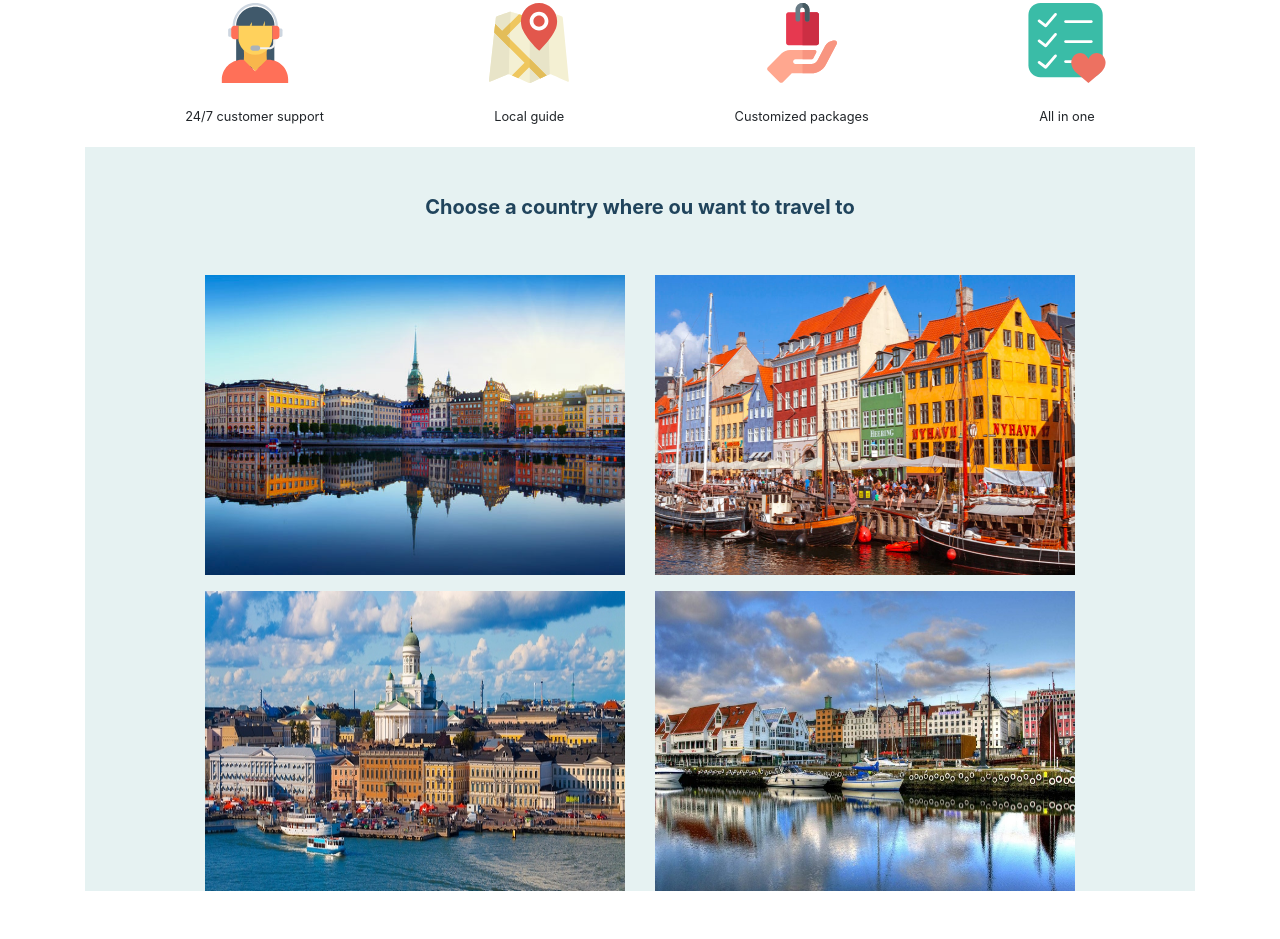
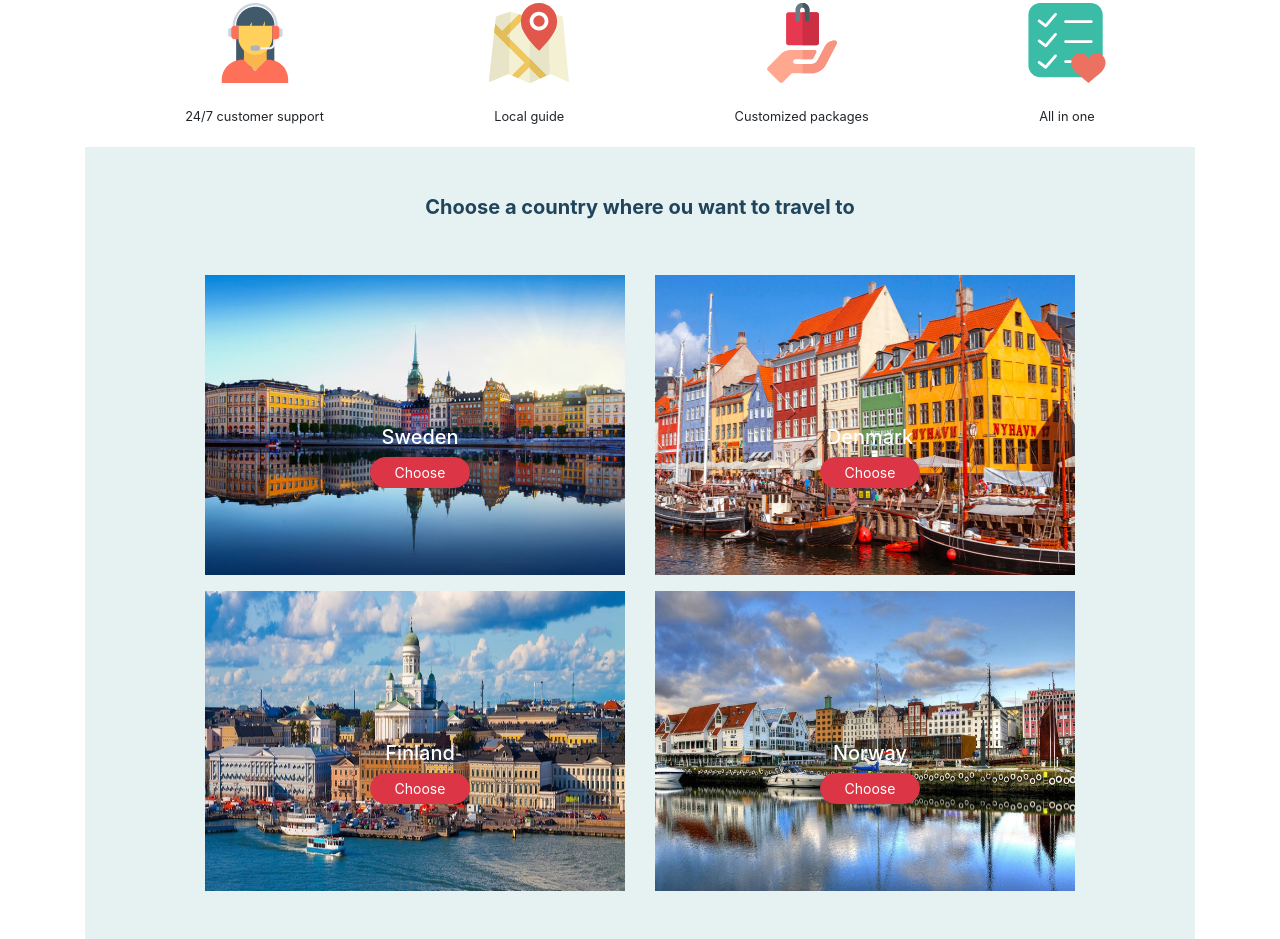
Before and after one commit to tingan/globuzzer, a website: page public/index.html in a window 1280 px wide. Shown: the part 843-1782 px from the top of the page. Before the commit the page ends 1734 px from the top, so only its background shows below. Drawn offline with Linux system fonts and the light colour scheme.

Commit message:
add gallery image buttons

```diff
--- a/public/index.html
+++ b/public/index.html
@@ -212,15 +212,31 @@
 
                 <div class="col-md-5 mb-2">
                     <img class="img-fluid" src="images/stockholm.jpg" alt="stoclholm">
+                    <div class="country-caption position-absolute d-flex flex-column align-items-center">
+                        <h5>Sweden</h5>
+                        <button class="btn btn-discover rounded btn-sm btn-danger">Choose</button>
+                    </div>
                 </div>
                 <div class="col-md-5  mb-2">
-                    <img class="img-fluid" src="images/copenhangen.jpg" alt="stoclholm">
+                    <img class="img-fluid" src="images/copenhangen.jpg" alt="copenhangen">
+                    <div class="country-caption position-absolute d-flex flex-column align-items-center">
+                        <h5>Denmark</h5>
+                        <button class="btn btn-discover rounded btn-sm btn-danger">Choose</button>
+                    </div>
                 </div>
-                <div class="col-md-5  mt-2">
-                    <img class="img-fluid" src="images/helsinki.jpg" alt="stoclholm">
+                <div class="col-md-5  mt-2 mb-md-5">
+                    <img class="img-fluid" src="images/helsinki.jpg" alt="helsinki">
+                    <div class="country-caption position-absolute d-flex flex-column align-items-center">
+                        <h5>Finland</h5>
+                        <button class="btn btn-discover rounded btn-sm btn-danger">Choose</button>
+                    </div>
                 </div>
-                <div class="col-md-5  mt-2">
-                    <img class="img-fluid" src="images/olso.jpg" alt="stoclholm">
+                <div class="col-md-5  mt-2 mb-md-5 mb-sm-5">
+                    <img class="img-fluid" src="images/olso.jpg" alt="oslo">
+                    <div class="country-caption position-absolute d-flex flex-column align-items-center">
+                        <h5>Norway</h5>
+                        <button class="btn btn-discover rounded btn-sm btn-danger">Choose</button>
+                    </div>
                 </div>
 
             </div>
--- a/public/sass/custom.scss
+++ b/public/sass/custom.scss
@@ -1,4 +1,10 @@
 @import "variables/*";
+
+
+a[href], input[type='submit'], input[type='image'], label[for], select, button, .pointer {
+    cursor: pointer;
+}
+
 .navbar-custom {
     background-color: $darkBlack;
 }
@@ -65,6 +71,7 @@
 
 .btn-discover {
     border-radius: 25px !important;
+    width: 100px;
 }
 
 .dropdown-countries {
@@ -151,6 +158,15 @@
         @media (min-width: $breakpoint-lg) {
             height: 300px;
         }
+        &:hover, &:focus {
+            outline: 2px solid red;
+        }
 
     }
 }
+
+.country-caption {
+    color: $white;
+    left:40%;
+    top:50%;
+}
```
Also changed, not shown: public/css/custom.css.
